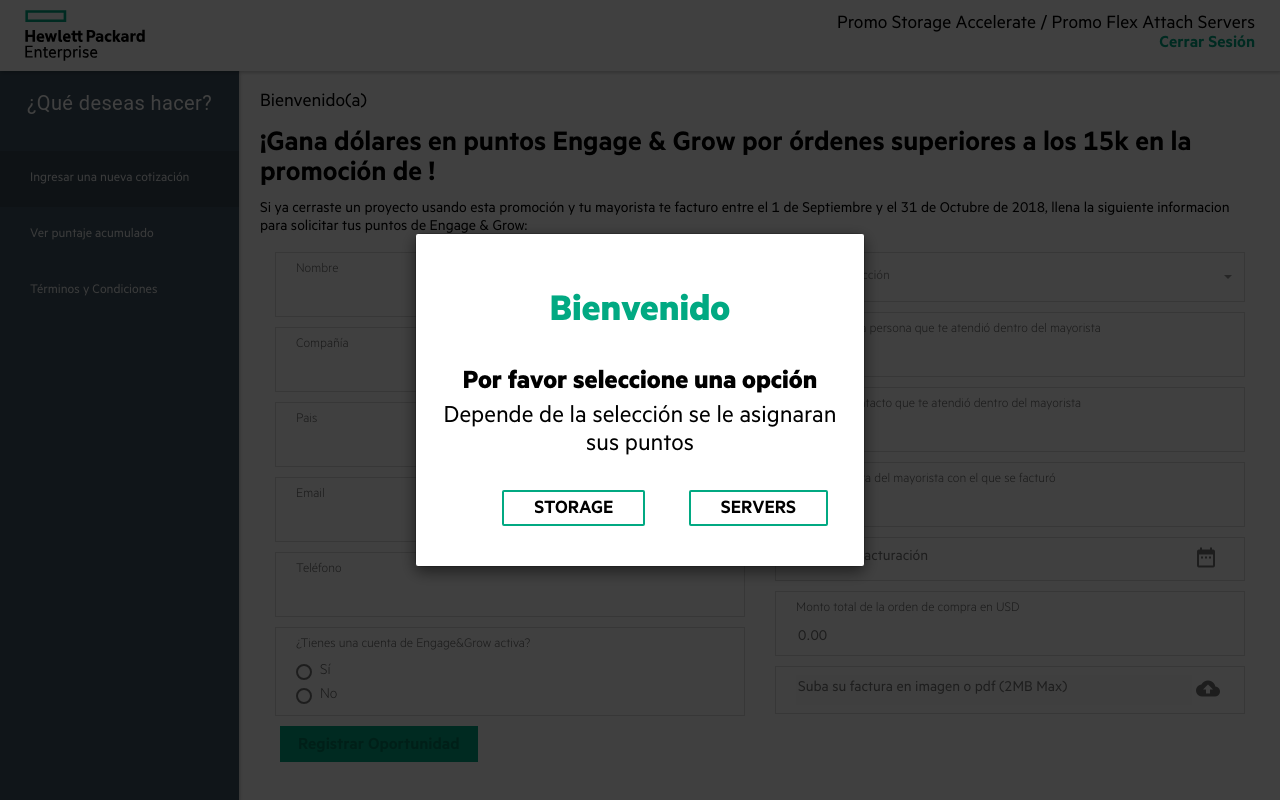
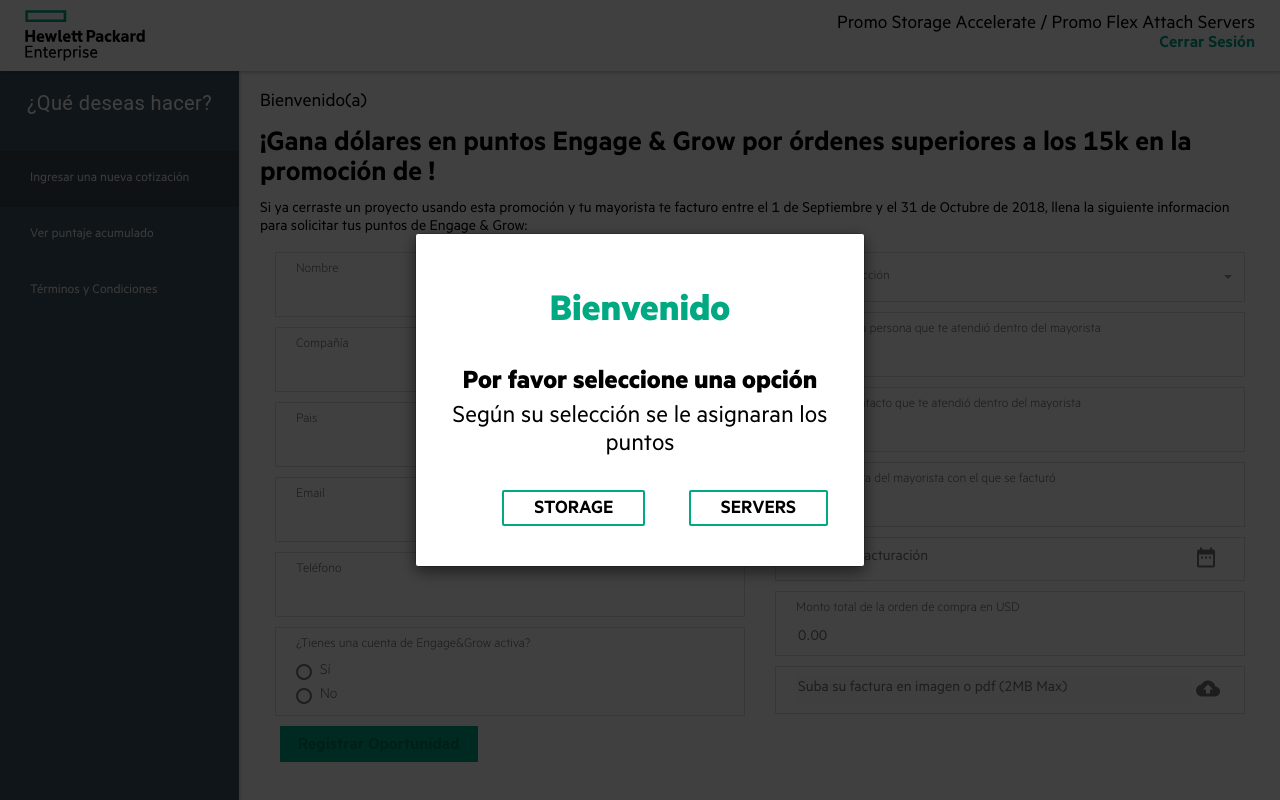
Before and after one commit to PedroYturrizaga/HPE_Oportunidades, a CodeIgniter app: the page made by application/views/es/V_Solicitud.php in a window 1280 px wide. Run offline with CodeIgniter, Linux system fonts and the light colour scheme; data that the repository does not hold is empty; some libraries are stand-ins or nearby versions; some web fonts are replaced.

Commit message:
terminado

```diff
--- a/application/views/es/V_Solicitud.php
+++ b/application/views/es/V_Solicitud.php
@@ -219,7 +219,7 @@
                     </div>
                     <div class="mdl-card__supporting-text">
                         <h3>Por favor seleccione una opción</h3>
-                        <p>Depende de la selección se le asignaran sus puntos</p>
+                        <p>Seg&uacute;n su selección se le asignaran los puntos</p>
                     </div>
                     <div class="mdl-card__actions">
                         <button id="promo1" data-money="100" data-promo="Storage Accelerate" class="mdl-button mdl-js-button mdl-button--raised mdl-js-ripple-effect" onclick="goToPromocion(this.id)">STORAGE</button>
```
Also changed, not shown: application/views/es/V_login.php (+4 -4 lines).
